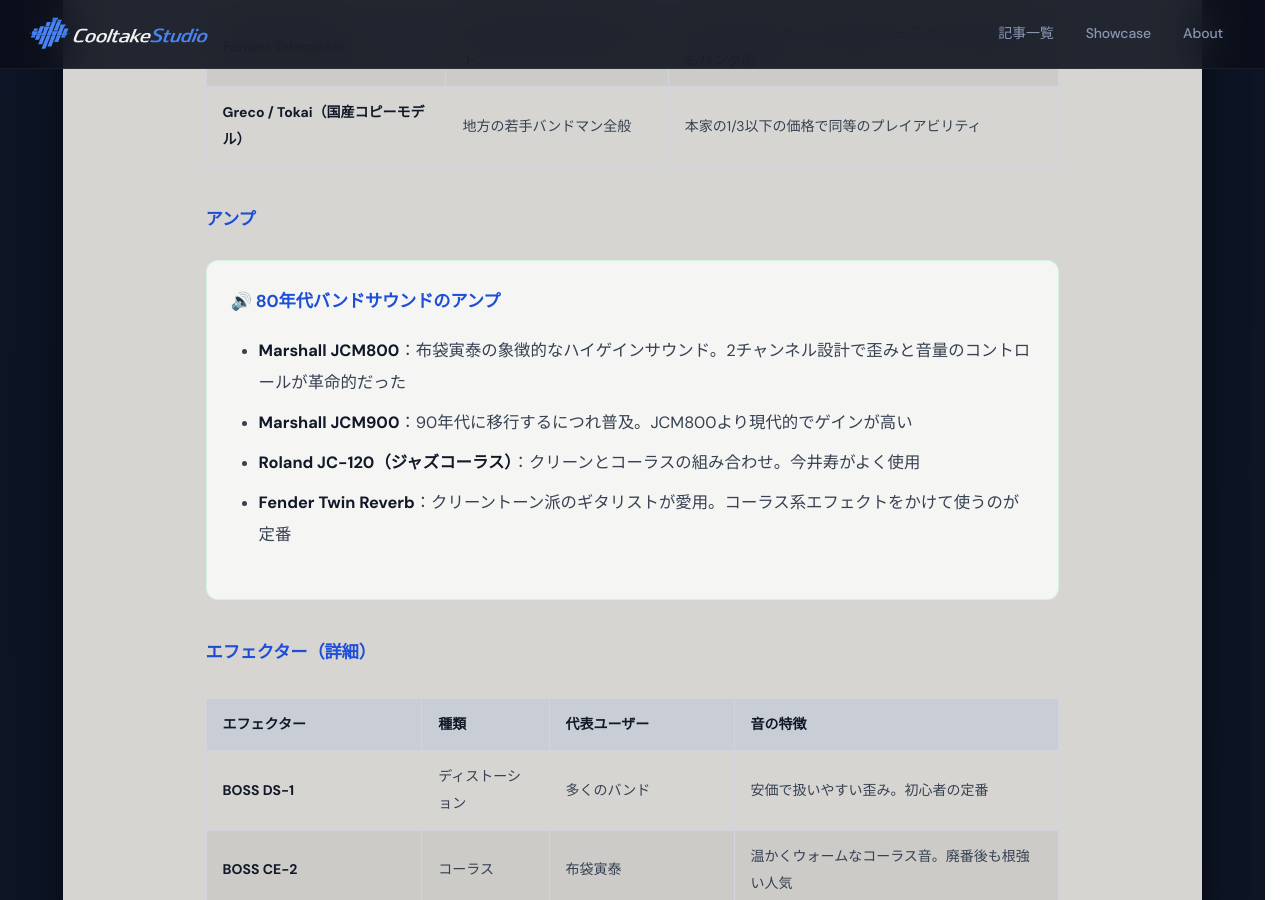
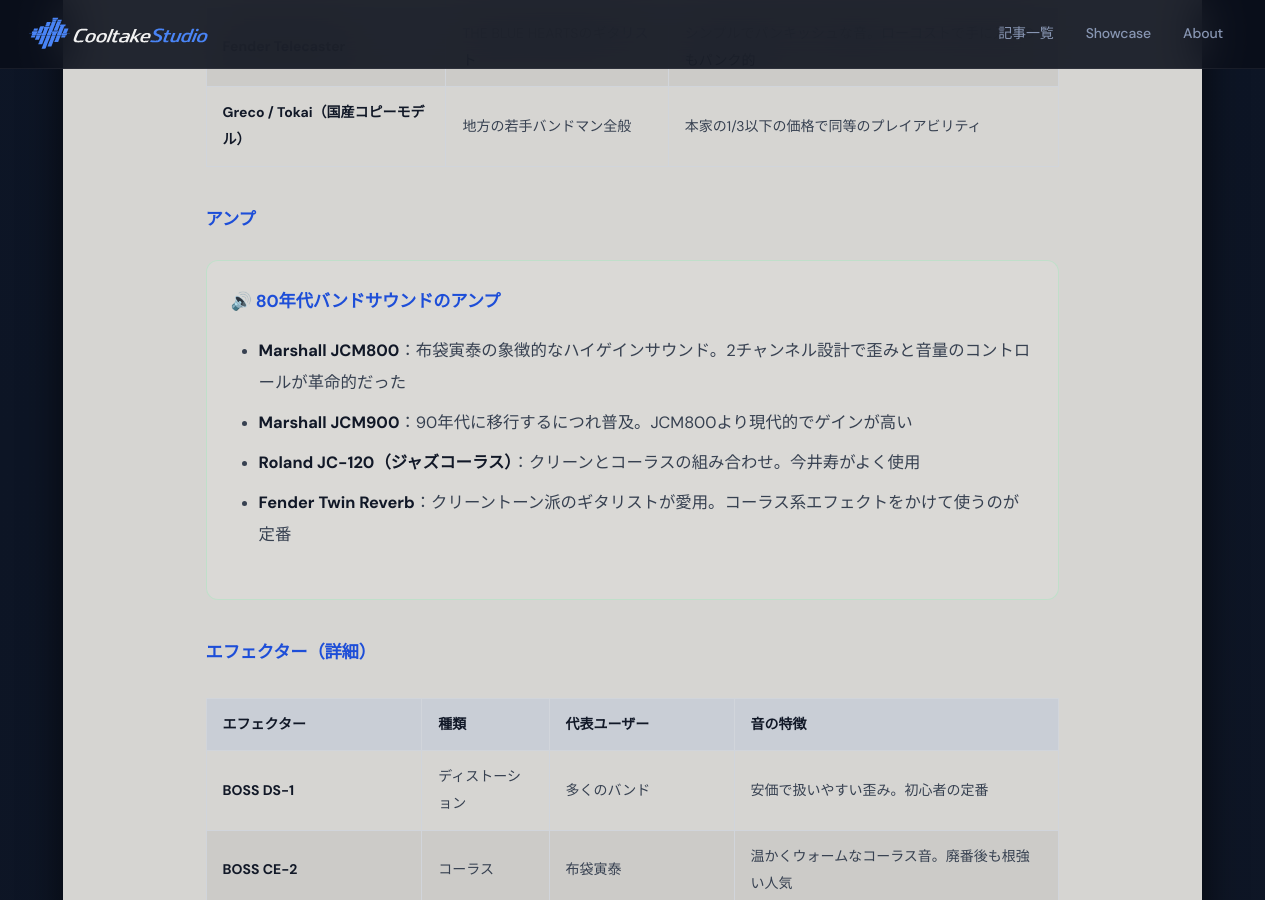
Before and after one commit to cooltake/cooltake-staging, a Jekyll site: the page built from _posts/2026-05-30-japan-music-07-band-boom.md, in a window 1280 px wide and 900 px high, scrolled down 3376 px. Built offline with Jekyll 4.4.1, drawn with Linux system fonts in a browser that asks for light colours; some web fonts are replaced.

Commit message:
fix: カラーボックス背景透明度修正（0.75→0.10）全記事

```diff
--- a/_posts/2026-05-30-japan-music-07-band-boom.md
+++ b/_posts/2026-05-30-japan-music-07-band-boom.md
@@ -75,7 +75,7 @@
 
 ### アンプ
 
-<div style="background:rgba(255,255,255,0.75);border-radius:12px;padding:1.5rem;margin:1.5rem 0;border:1px solid rgba(134,239,172,.3);">
+<div style="background:rgba(255,255,255,0.10);border-radius:12px;padding:1.5rem;margin:1.5rem 0;border:1px solid rgba(134,239,172,.3);">
 <h3 style="color:#bbf7d0;margin-top:0;">🔊 80年代バンドサウンドのアンプ</h3>
 <ul style="color:#d1fae5;">
 <li><strong>Marshall JCM800</strong>：布袋寅泰の象徴的なハイゲインサウンド。2チャンネル設計で歪みと音量のコントロールが革命的だった</li>
```
